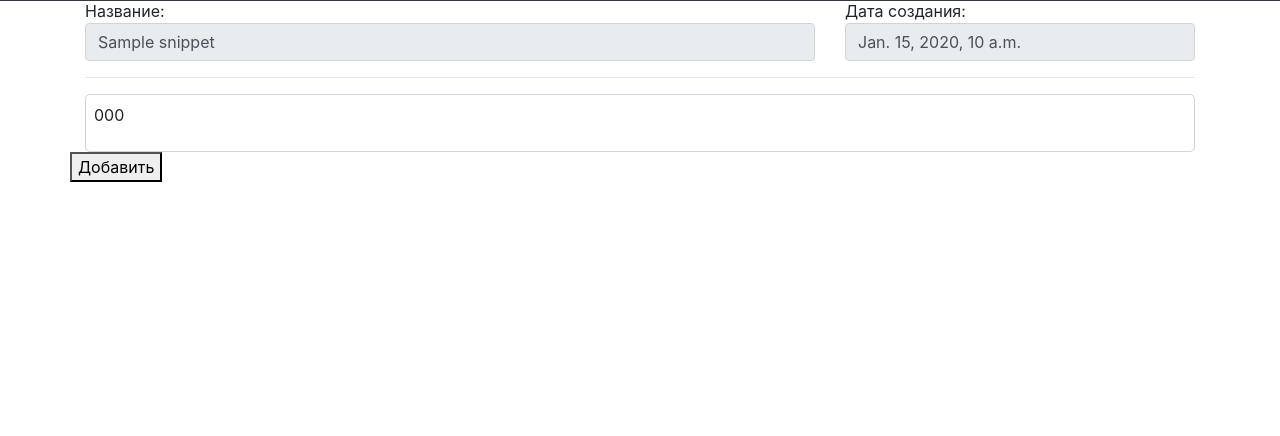
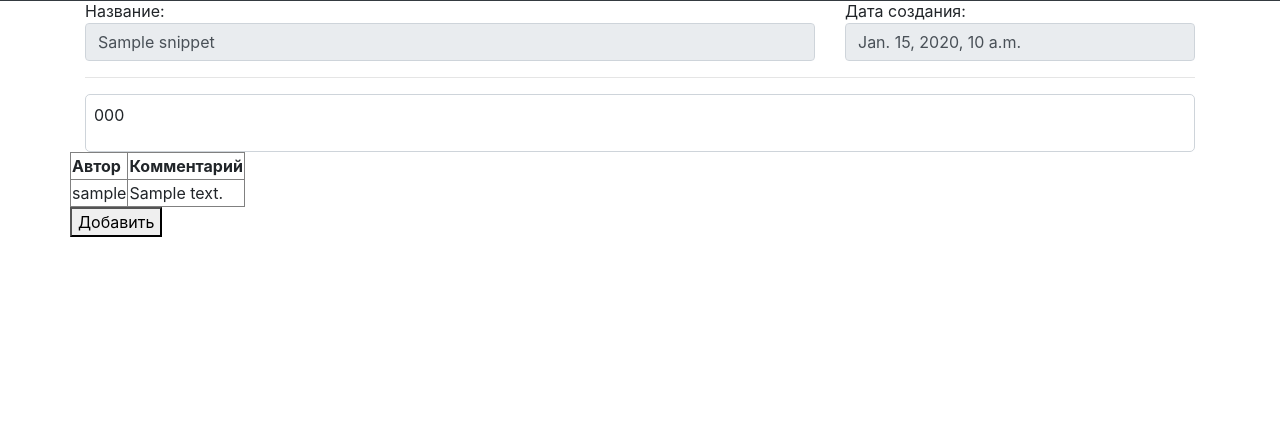
Before and after one commit to boo-learn/Snippets_29_10, a Django app: template templates/pages/snippet_page.html in a window 1280 px wide. Shown: the part 77-513 px from the top of the page. Run offline with Django 3.2, Linux system fonts and the light colour scheme; the template is opened without the code that fills it: most values are stand-ins (such as "Sample title", 1, 10 or a date in 2020); some libraries are stand-ins or nearby versions.

Commit message:
Отображение комментариев к Сниппету

```diff
--- a/MainApp/models.py
+++ b/MainApp/models.py
@@ -20,4 +20,4 @@
    text = models.TextField(max_length=2000)
    creation_date = models.DateTimeField(auto_now=True)
    author = models.ForeignKey(to=User, on_delete=models.CASCADE)
-   snippet = models.ForeignKey(to=Snippet, on_delete=models.CASCADE)
+   snippet = models.ForeignKey(to=Snippet, on_delete=models.CASCADE, related_name='comments')
--- a/MainApp/views.py
+++ b/MainApp/views.py
@@ -41,10 +41,12 @@
 def snippet_detail(request, snippet_id):
     snippet = Snippet.objects.get(pk=snippet_id)
     comment_form = CommentForm()
+    comments = snippet.comments.all()
     context = {
         'pagename': 'Страница сниппета',
         "snippet": snippet,
-        "comment_form": comment_form
+        "comments": comments,
+        "comment_form": comment_form,
     }
     return render(request, 'pages/snippet_page.html', context)
 
--- a/templates/pages/snippet_page.html
+++ b/templates/pages/snippet_page.html
@@ -21,8 +21,24 @@
                 </div>
             </div>
         </fieldset>
+
         <div class="row">
-            <form action="{% url 'comment_add' %}" method="POST"> {%  csrf_token %}
+        <table border="1">
+            <tr>
+                <th>Автор</th>
+                <th>Комментарий</th>
+            </tr>
+            {% for comment in comments %}
+                <tr>
+                    <td>{{ comment.author.username }}</td>
+                    <td>{{ comment.text }}</td>
+                </tr>
+            {% endfor %}
+        </table>
+        </div>
+
+        <div class="row">
+            <form action="{% url 'comment_add' %}" method="POST"> {% csrf_token %}
                 {{ comment_form }}
                 <input type="hidden" name="snippet_id" value="{{ snippet.id }}">
                 <button type="submit">Добавить</button>
```
